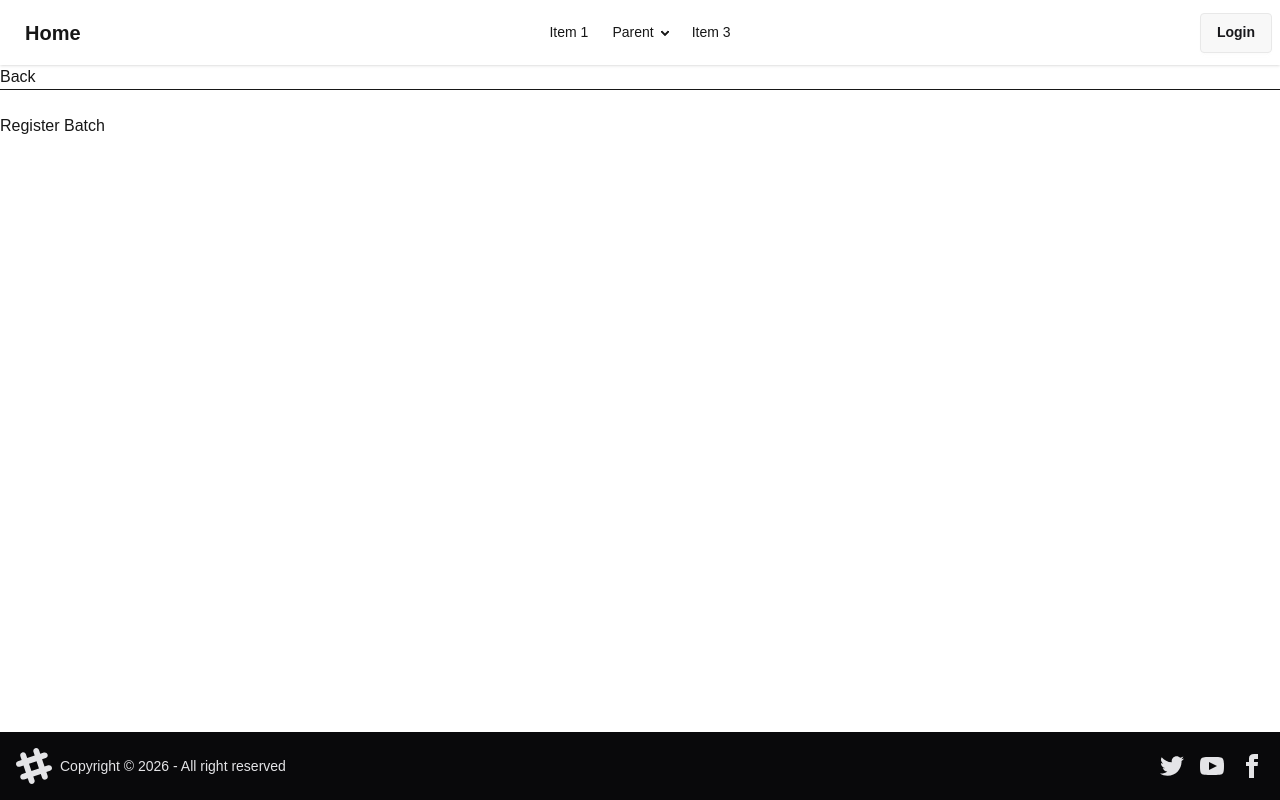
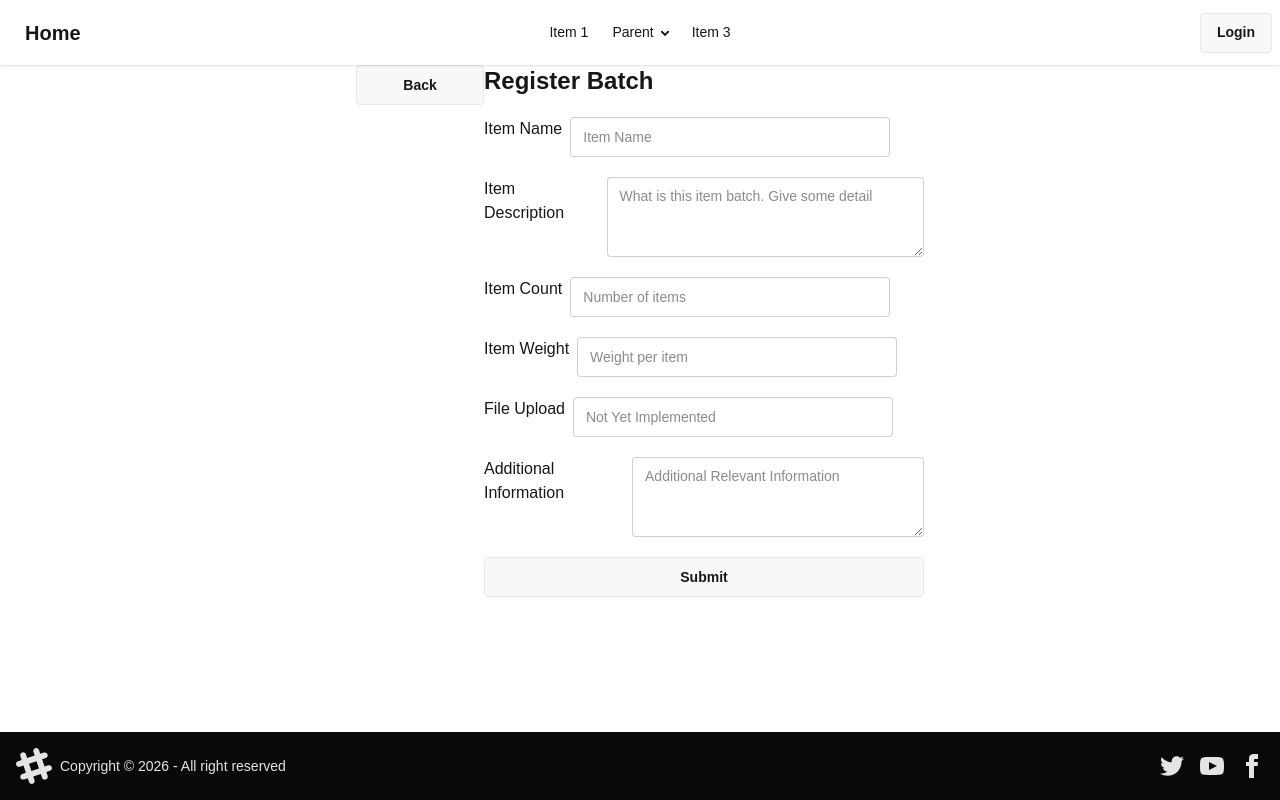
Before and after one commit to Jman001188/CSE540-BlockchainGroupProject, a Next.js app in the folder frontend/: page /home/registerbatch in a window 1280 px wide. Built offline with nearby package versions, Linux system fonts and the light colour scheme.

Commit message:
Updated Register item page. Also fixed some docker compose issues with Daisyui

```diff
--- a/frontend/app/components/global/Card.tsx
+++ b/frontend/app/components/global/Card.tsx
@@ -6,7 +6,7 @@ interface CardProps {
   route: string;
 };
 
-export default function Card({ action, route}: CardProps) {
+export default function Card({ action, route }: CardProps) {
     const router = useRouter();
 
     return (
--- a/frontend/app/home/registerbatch/page.tsx
+++ b/frontend/app/home/registerbatch/page.tsx
@@ -1,17 +1,124 @@
 "use client";
 import { useRouter } from "next/navigation";
+import { useState } from "react";
 
 
 
 export default function LoginPage() {
-const router = useRouter();
+  const router = useRouter();
+
+  const [ itemNameInput, setItemNameInput ] = useState("");
+  const [ itemDescriptionInput, setItemDescriptionInput ] = useState("");
+  const [ itemCountInput, setItemCountInput ] = useState("");
+  const [ itemWeightInput, setItemWeightInput ] = useState("");
+  const [ itemFileInput, setItemFileInput ] = useState("");
+  const [ itemAdditionalInput, setItemAdditionalInput ] = useState("");
+
+  const clearFields = () => {
+    setItemNameInput("");
+    setItemDescriptionInput("");
+    setItemCountInput("");
+    setItemWeightInput("");
+    setItemFileInput("");
+    setItemAdditionalInput("");
+  }
+
+  const submitItemBatch = () => {
+    // We need to add the end point interaction here
+
+    /*
+      endpoint interaction
+      Pass:
+        itemNameInput
+        itemDescriptionInput
+        itemCountInput
+        itemWeightInput
+        itemFilemInput
+        itemAdditionalInput
+
+      Into the API.
+
+      Get back a success or failure.
+      Get back the item number from the contract
+    */
+
+    // Change this to check the success of the API call.
+    if ( true ) {
+      clearFields();
+      alert("Your item has been successfully registered! The item's registration number is 1234")
+    }
+  };
 
   return (
-    <div>
-        <button onClick={() => router.push("/home")}>Back</button><hr/><br/>
-        Register Batch<br/><br/>
+    <div className="flex justify-center">
+        <button
+          className="btn w-32"
+          onClick={() => router.push("/home")}>Back
+        </button>
 
+        <div className="flex flex-col w-110 gap-5" >
+          <h1 className="text-2xl font-bold">Register Batch</h1>
 
+          <div className="flex gap-2">
+            <p>Item Name</p>
+            <input
+              className="input input-bordered"
+              value={itemNameInput}
+              placeholder="Item Name"
+              onChange={(event) => setItemNameInput(event.target.value)}
+            />
+          </div>
+          <div className="flex gap-2">
+            <p>Item Description</p>
+            <textarea
+              className="textarea textarea-bordered"
+              value={itemDescriptionInput}
+              placeholder="What is this item batch. Give some detail"
+              onChange={(event) => setItemDescriptionInput(event.target.value)}
+            />
+          </div>
+          <div className="flex gap-2">
+            <p>Item Count</p>
+            <input
+              className="input input-bordered"
+              value={itemCountInput}
+              placeholder="Number of items"
+              onChange={(event) => setItemCountInput(event.target.value)}
+            />
+          </div>
+          <div className="flex gap-2">
+            <p>Item Weight</p>
+            <input
+              className="input input-bordered"
+              value={itemWeightInput}
+              placeholder="Weight per item"
+              onChange={(event) => setItemWeightInput(event.target.value)}
+            />
+          </div>
+          <div className="flex gap-2">
+            <p>File Upload</p>
+            <input
+              className="input input-bordered"
+              value={itemFileInput}
+              placeholder="Not Yet Implemented"
+              onChange={(event) => setItemFileInput(event.target.value)}
+            />
+          </div>
+          <div className="flex gap-2">
+            <p>Additional Information</p>
+            <textarea
+              className="textarea textarea-bordered"
+              value={itemAdditionalInput}
+              placeholder="Additional Relevant Information"
+              onChange={(event) => setItemAdditionalInput(event.target.value)}
+            />
+          </div>
+          <button
+            className="btn"
+            onClick={ submitItemBatch }>
+              Submit
+          </button>
+        </div>
     </div>
   );
 }
--- a/frontend/app/login/page.tsx
+++ b/frontend/app/login/page.tsx
@@ -4,7 +4,7 @@ import LoginForm from "../components/login/LoginForm";
 
 
 export default function LoginPage() {
-const router = useRouter();
+  const router = useRouter();
 
   return (
     <div className="min-h-screen flex flex-col">
--- a/frontend/package.json
+++ b/frontend/package.json
@@ -15,9 +15,9 @@
     "react-dom": "19.2.4"
   },
   "devDependencies": {
-    "@tailwindcss/postcss": "^4",
+    "@tailwindcss/postcss": "^4.2.2",
     "@types/node": "20.19.39",
-    "@types/react": "^19",
+    "@types/react": "^19.2.14",
     "@types/react-dom": "^19",
     "daisyui": "^5.5.19",
     "eslint": "^9",
```
Also changed, not shown: 2 other files (tests, documents, lock files or other folders).
